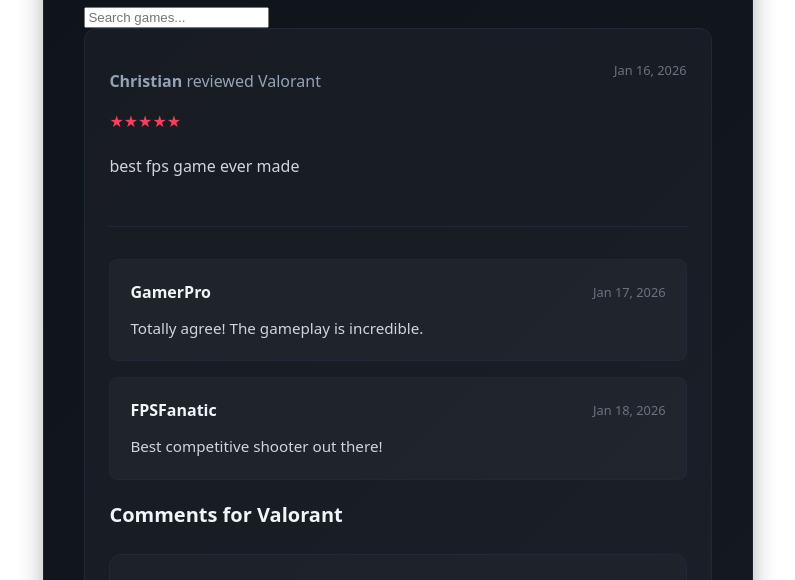
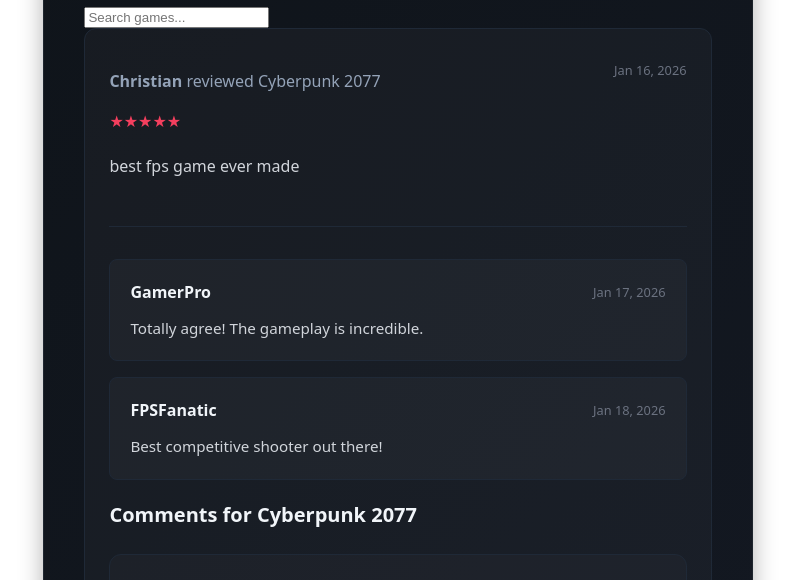
Before and after one commit to jguese3/full-stack-project, a React (Vite) app: page /reviews in a window 1280 px wide. Shown: the part 313-893 px from the top of the page, without its empty margins (242-1037 px from the left). Built offline with nearby package versions, Linux system fonts and the light colour scheme.

Commit message:
updated reviewtype amd reviewdata to be able to use the tempgame.tsx game data instead of having a hardcode

```diff
--- a/src/components/GameReview/GameReview.tsx
+++ b/src/components/GameReview/GameReview.tsx
@@ -3,16 +3,27 @@
 import { fetchAllReviews } from "../../apis/reviewRepository";
 import CommentSection from "../formcomments/commentsection";
 import { GameSearch } from "../search/gameSearch";
+import { tempGames } from "../../assets/temp/tempGames";
 
 
 interface GameReviewProps {
   selectedReviewId: number;
   setSelectedReviewId: (id: number) => void;
+  gameId?: number;
 }
 
-export const GameReview = ({ selectedReviewId, setSelectedReviewId }: GameReviewProps) => {
+export const GameReview = ({ selectedReviewId, setSelectedReviewId, gameId }: GameReviewProps) => {
   const [searchTerm, setSearchTerm] = React.useState("");
-  const reviewList = fetchAllReviews();
+  const allReviews = fetchAllReviews();
+
+  const reviewList = gameId
+    ? allReviews.filter(review => review.gameId === gameId)
+    : allReviews;
+
+  const getGameTitle = (id: number): string => {
+    const game = tempGames.find(g => g.id === id);
+    return game ? game.title : "Unknown Game";
+  };
 
   return (
     <section className="game-review">
@@ -26,7 +37,7 @@
                 <p className="user-line">
                   <strong>{review.username}</strong>{" "}
                   <span className="reviewed-text">
-                    reviewed {review.game}
+                    reviewed {getGameTitle(review.gameId)}
                   </span>
                 </p>
 
@@ -38,7 +49,7 @@
 
             <p className="review-text">{review.review}</p>
             {selectedReviewId === review.id && (
-              <CommentSection reviewId={review.id} reviewGame={review.game} />
+              <CommentSection reviewId={review.id} reviewGame={getGameTitle(review.gameId)} />
             )}
             {selectedReviewId !== review.id && (
               <button onClick={() => setSelectedReviewId(review.id)} className="view-comments-btn">
--- a/src/data/reviewdata.ts
+++ b/src/data/reviewdata.ts
@@ -4,7 +4,7 @@
   {
     id: 1,
     username: "Christian",
-    game: "Valorant",
+    gameId: 12,
     rating: 5,
     date: "Jan 16, 2026",
     review: "best fps game ever made",
@@ -13,7 +13,7 @@
   {
     id: 2,
     username: "Lars",
-    game: "Minecraft",
+    gameId: 5,
     rating: 4,
     date: "Jan 16, 2026",
     review: "played this game every day for a year straight",
@@ -22,7 +22,7 @@
   {
     id: 3,
     username: "Jarone",
-    game: "God of War: Ragnarok",
+    gameId: 2,
     rating: 3.5,
     date: "Jan 16, 2026",
     review: "played this game 67 times and died 67 times",
@@ -31,7 +31,7 @@
   {
     id: 4,
     username: "Emily",
-    game: "The Legend of Zelda: Breath of the Wild",
+    gameId: 1,
     rating: 5,
     date: "Jan 20, 2026",
     review: "Masterpiece of open-world design. Every corner of Hyrule is worth exploring.",
@@ -40,7 +40,7 @@
   {
     id: 5,
     username: "Marcus",
-    game: "Elden Ring",
+    gameId: 4,
     rating: 4.5,
     date: "Jan 22, 2026",
     review: "Challenging but fair. The Lands Between are hauntingly beautiful.",
@@ -49,7 +49,7 @@
   {
     id: 6,
     username: "Sarah",
-    game: "Baldur's Gate 3",
+    gameId: 5,
     rating: 5,
     date: "Jan 25, 2026",
     review: "Best RPG I've played in years. So many choices and consequences!",
@@ -58,7 +58,7 @@
   {
     id: 7,
     username: "Alex",
-    game: "Spider-Man 2",
+    gameId: 6,
     rating: 4,
     date: "Feb 1, 2026",
     review: "Swinging through New York never gets old. Great story too.",
@@ -67,7 +67,7 @@
   {
     id: 8,
     username: "Jordan",
-    game: "Resident Evil 4 (Remake)",
+    gameId: 9,
     rating: 4.5,
     date: "Feb 5, 2026",
     review: "The perfect remake. Keeps the original's charm with modern polish.",
@@ -76,7 +76,7 @@
   {
     id: 9,
     username: "Taylor",
-    game: "Cyberpunk 2077",
+    gameId: 12,
     rating: 3,
     date: "Feb 10, 2026",
     review: "Finally playable after all the patches. Night City is stunning.",
@@ -85,7 +85,7 @@
   {
     id: 10,
     username: "Morgan",
-    game: "Sekiro: Shadows Die Twice",
+    gameId: 18,
     rating: 5,
     date: "Feb 15, 2026",
     review: "Brutal difficulty but the combat system is pure perfection.",
--- a/src/types/reviewtype.ts
+++ b/src/types/reviewtype.ts
@@ -1,7 +1,7 @@
 export type Review = {
   id: number;
   username: string;
-  game: string;
+  gameId: number;
   rating: number;
   date: string;
   review: string;
```
